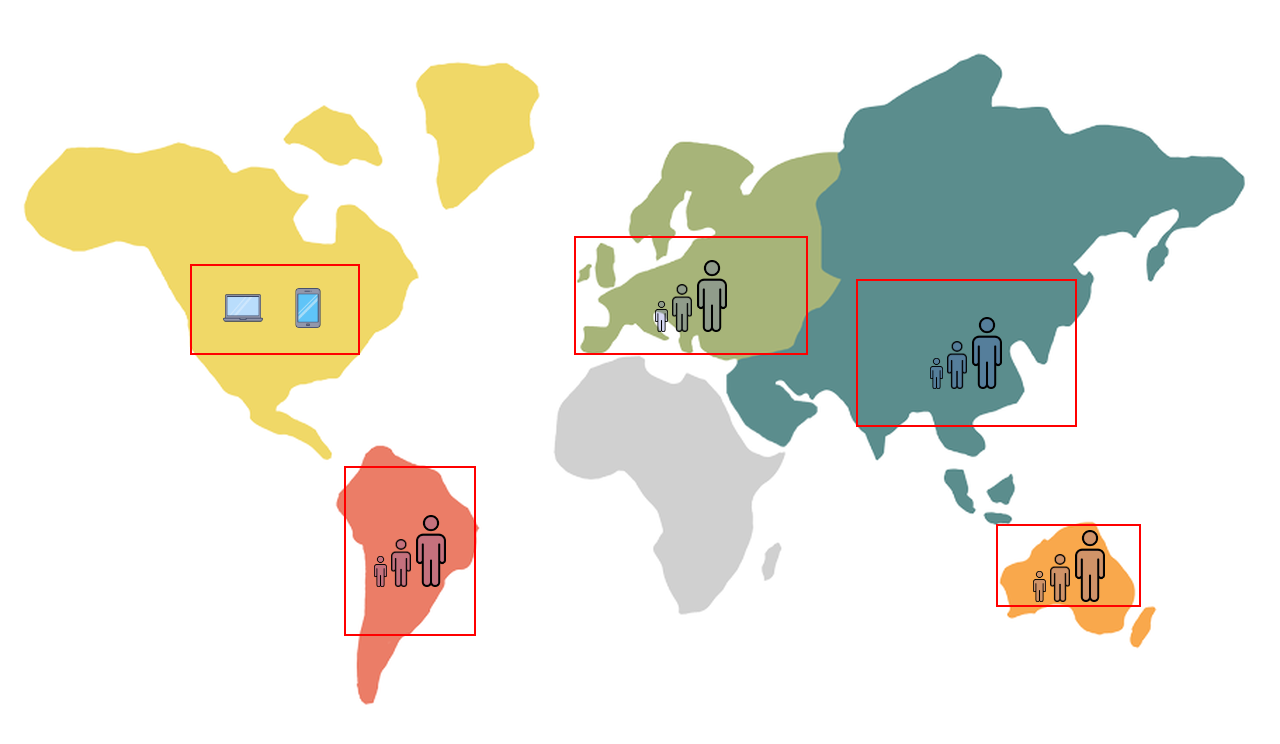
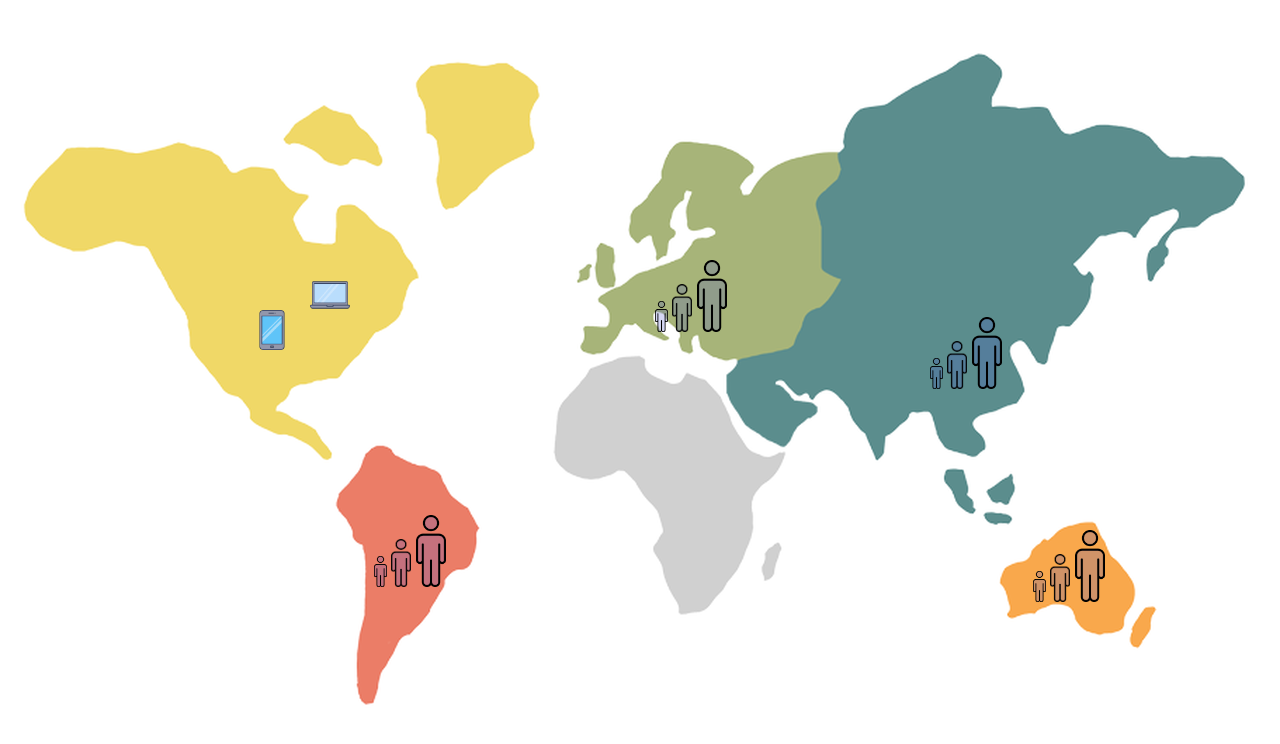
Before and after one commit to Selim96/servers-map, a React (Create React App) app: page / in a window 1280 px wide. Both pictures are taken after a click on the element 275 px from the left and 309 px from the top of the page. Shown: the top 744 px of the page. Built offline with nearby package versions, Linux system fonts and the light colour scheme.

Commit message:
add device position

```diff
--- a/src/people/People.jsx
+++ b/src/people/People.jsx
@@ -24,17 +24,17 @@ function People({ continent }) {
 
     return (
         <div className={`${s.main_box} ${s[continent]}`}>
-            {isShowDevice === null && <span className={s.first_man} onClick={onClickPeople} id={'first'}>
+            {isShowDevice === null ?
+            <span className={s.first_man} onClick={onClickPeople} id={'first'}>
                 <span className={s.second_man} id={'second'}>
                     <span className={s.third_man} id={'third'}></span>
                 </span>
-            </span>}
+            </span> :
             <div className={s.device_wrapper}>
-                <span className={`${s.laptop} ${isShowDevice >= 1 && s.device}`} ></span>
-                <span className={`${s.tablet} ${isShowDevice >= 2 && s.device}`}></span>
-                <span className={`${s.mobile} ${isShowDevice >= 3 && s.device}`}></span>
-            </div>
-
+                {isShowDevice >= 1 && <span className={`${s.laptop} ${s[`${continent}_D`]}`} ></span>}
+                {isShowDevice >= 2 && <span className={`${s.tablet} ${s[`${continent}_D`]}`} ></span>}
+                {isShowDevice === 3 && <span className={`${s.mobile} ${s[`${continent}_D`]}`} ></span>}
+            </div>}
         </div>
     )
 };
--- a/src/people/People.module.scss
+++ b/src/people/People.module.scss
@@ -5,7 +5,7 @@ position: absolute;
 display: flex;
 justify-content: center;
 align-items: center;
-outline: solid 2px red;
+// outline: solid 2px red;
 }
 
 .northAmerica {
@@ -66,31 +66,97 @@ outline: solid 2px red;
     @extend .man;
     width: 30px;
     height: 73px;
-    background-size: contain;
+    background-size: 100%;
 }
 
 // =============Devices style=====================
-.device_wrapper .device {
+%device {
     display: inline-block;
-    width: 65px;
-    height: 65px;
+    width: 40px;
+    height: 40px;
     background-position: 50% 50%;
     background-repeat: no-repeat;
     background-size: 40px;
+    position: absolute;
+}
 
+.device_wrapper {
+    position: relative;
+    width: 100%;
+    height: 100%;
 }
 
 .laptop {
-    display: none;
-    background-image: url("../assets/elements/small.png")
+    @extend %device;
+    background-image: url("../assets/elements/small.png");
+    &.northAmerica_D {
+        top: 10%;
+        right: 5%;
+    }
+    &.southAmerica_D {
+        top: 30%;
+        right: 0;
+    }
+    &.europa_D {
+        top: 30%;
+        right: 40%;
+    }
+    &.asia_D {
+        top: 60%;
+        right: 30%;
+    }
+    &.australia_D {
+        top: 40%;
+        right: 0;
+    }
 }
 
 .tablet {
-    display: none;
-    background-image: url("../assets/elements/medium.png")
+    @extend %device;
+    background-image: url("../assets/elements/medium.png");
+    &.northAmerica_D {
+        top: 50%;
+        right: 40%;
+    }
+    &.southAmerica_D {
+        bottom: 10%;
+        right: 30%;
+    }
+    &.europa_D {
+        top: 60%;
+        left: 0%;
+    }
+    &.asia_D {
+        top: 70%;
+        left: 0%;
+    }
+    &.australia_D {
+        top: 40%;
+        left: 0;
+    }
 }
 
 .mobile {
-    display: none;
-    background-image: url("../assets/elements/large.png")
+    @extend %device;
+    background-image: url("../assets/elements/large.png");
+    &.northAmerica_D {
+        top: 10%;
+        left: 5%;
+    }
+    &.southAmerica_D {
+        top: 0%;
+        left: 5%;
+    }
+    &.europa_D {
+        top: 0%;
+        right: 0%;
+    }
+    &.asia_D {
+        top: 0%;
+        right: 0%;
+    }
+    &.australia_D {
+        top: 35%;
+        right: 40%;
+    }
 }
```
